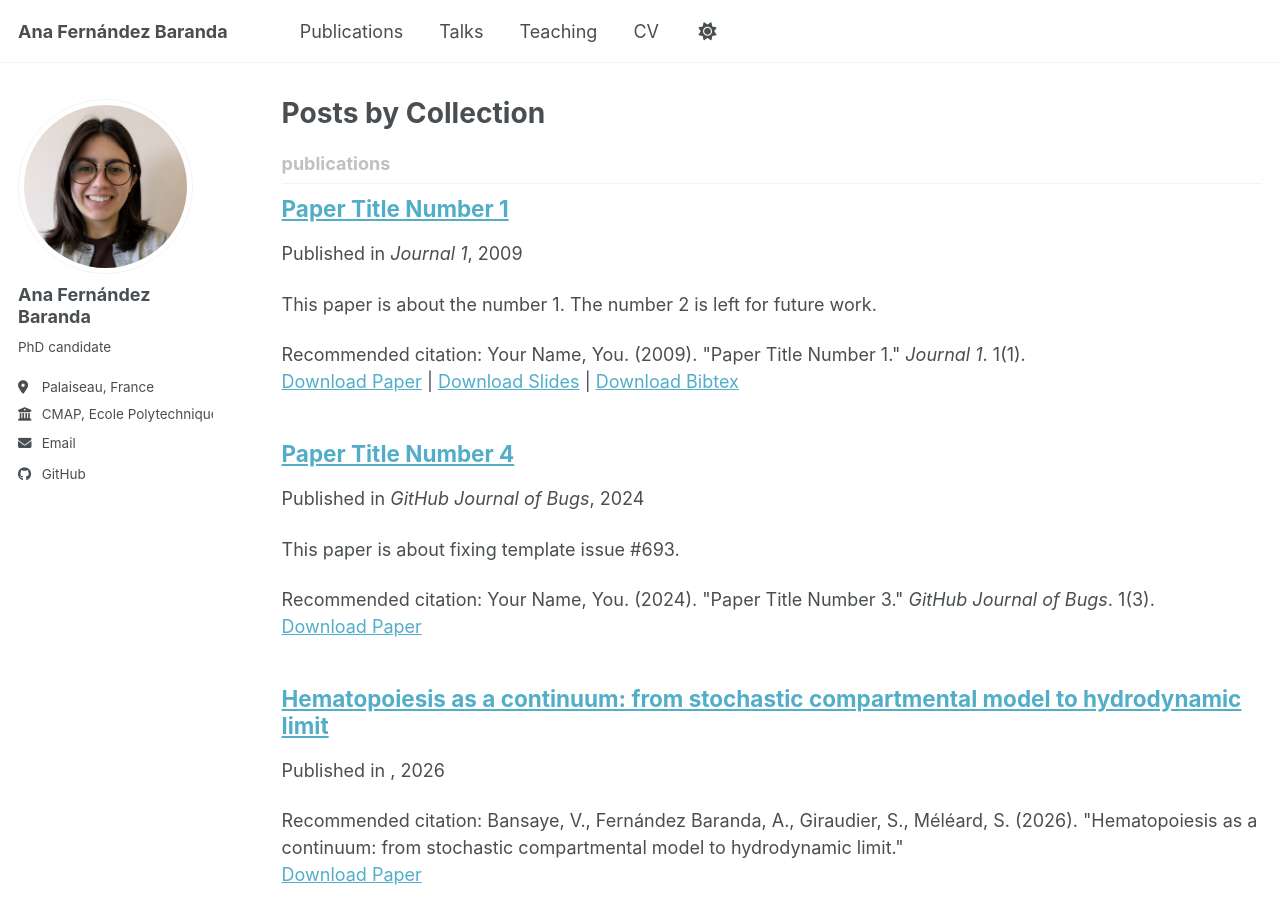
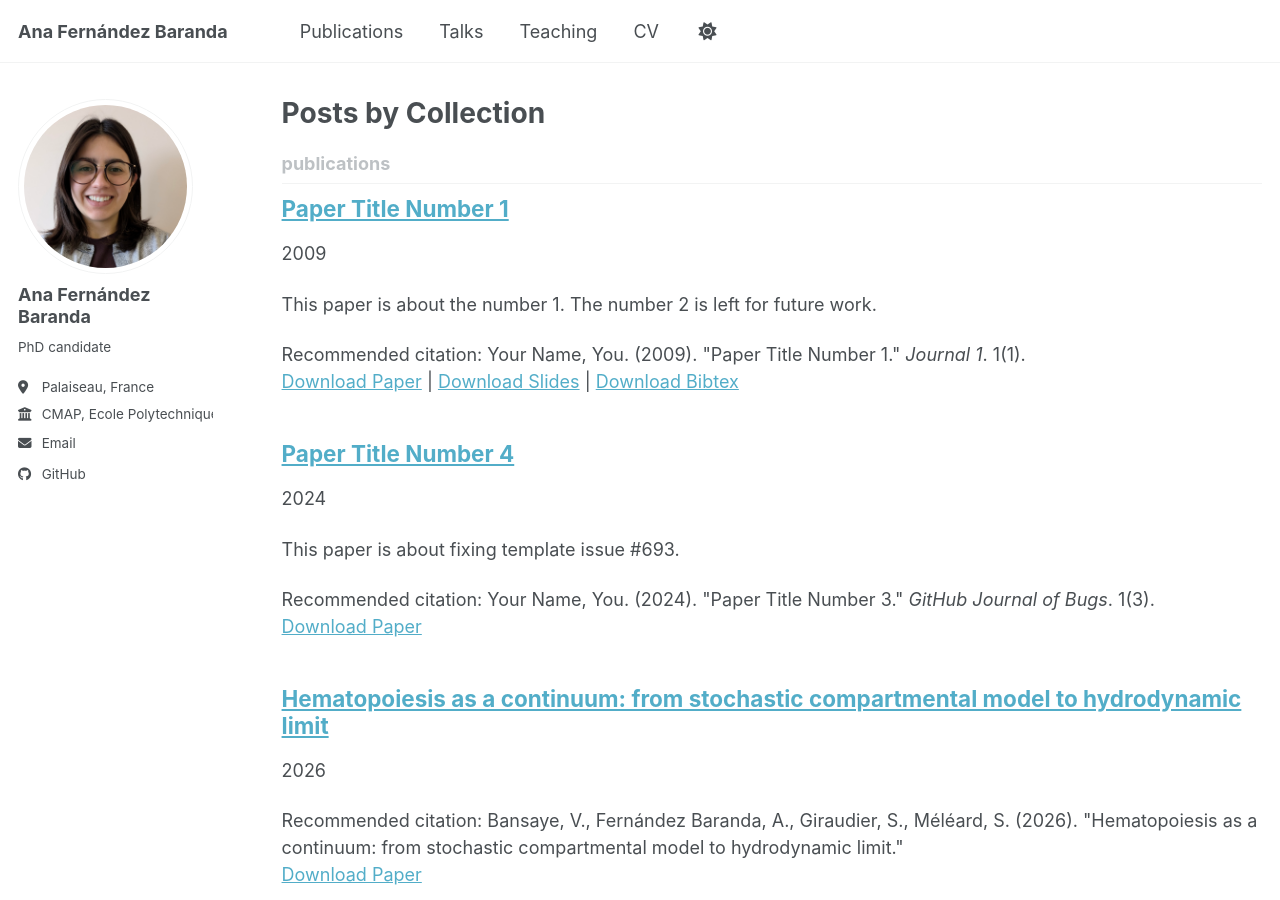
Before and after one commit to ana-fernandezbaranda/ana-fernandezbaranda.github.io, a Jekyll site: the page built from _pages/collection-archive.html, in a window 1280 px wide and 900 px high. Built offline with Jekyll 4.4.1, drawn with Linux system fonts in a browser that asks for light colours; a script bundle is joined from its source files by our own code; library files that are not in the unit come from our copies.

Commit message:
Comment out publication date paragraph in template

```diff
--- a/_includes/archive-single.html
+++ b/_includes/archive-single.html
@@ -41,7 +41,8 @@
         {% if post.collection == 'teaching' %}
           <p> {{ post.type }}, <i>{{ post.venue }}</i>, {{ post.date | default: "1900-01-01" | date: "%Y" }} </p>
         {% elsif post.collection == 'publications' %}
-          <p>Published in <i>{{ post.venue }}</i>, {{ post.date | default: "1900-01-01" | date: "%Y" }} </p>
+          <!-- <p>Published in <i>{{ post.venue }}</i>, {{ post.date | default: "1900-01-01" | date: "%Y" }} </p> -->
+          <p> {{ post.date | default: "1900-01-01" | date: "%Y" }} </p>
         {% elsif post.date %}
          <p class="page__date"><strong><i class="fa fa-fw fa-calendar" aria-hidden="true"></i> {{ site.data.ui-text[site.locale].date_label | default: "Published:" }}</strong> <time datetime="{{ post.date | default: "1900-01-01" | date_to_xmlschema }}">{{ post.date | default: "1900-01-01" | date: "%B %d, %Y" }}</time></p>
         {% endif %}
```
